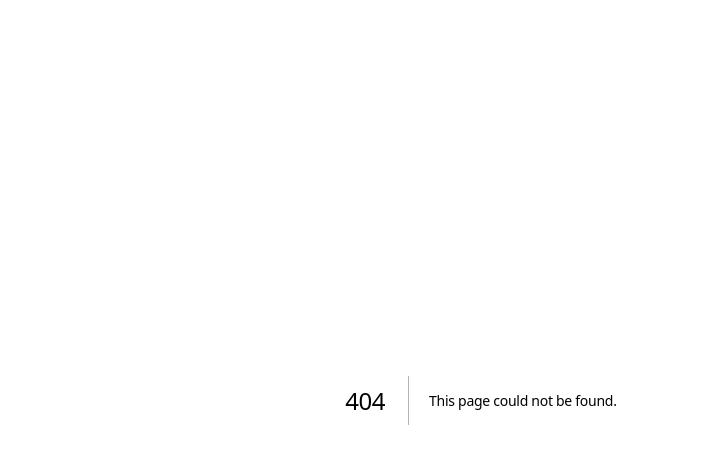
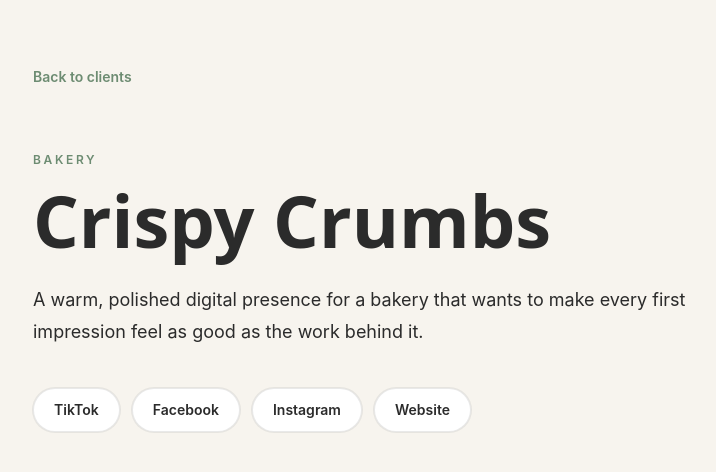
Before and after one commit to Lesego-Sindane/KindredSystems-website, a Next.js app: page /kindredsystems-crispycrumbs in a window 1280 px wide. Before the commit this address had no page. Shown: the top 472 px of the page, without its empty margins (159-875 px from the left). Built offline with nearby package versions, Linux system fonts and the light colour scheme.

Commit message:
clients crispy crumbs

```diff
--- /dev/null
+++ b/app/kindredsystems-crispycrumbs/page.tsx
@@ -0,0 +1,42 @@
+import Link from "next/link";
+
+const links = [
+  ["TikTok", "https://www.tiktok.com/@crispycrumbs_za"],
+  ["Facebook", "https://www.facebook.com/profile.php?id=61592838853091"],
+  ["Instagram", "https://www.instagram.com/crispycrumbs_za/"],
+  ["Website", "https://crispycrumbs.co.za"]
+];
+
+export default function CrispyCrumbsPage() {
+  return (
+    <main className="min-h-screen bg-porcelain px-5 py-10 text-ink sm:px-8 sm:py-16">
+      <div className="mx-auto max-w-4xl">
+        <Link href="/#clients" className="text-sm font-semibold text-forest transition hover:text-sage">
+          Back to clients
+        </Link>
+
+        <section className="mt-16 max-w-3xl">
+          <p className="text-xs font-semibold uppercase tracking-[0.22em] text-sage">Bakery</p>
+          <h1 className="mt-4 text-5xl font-semibold tracking-normal sm:text-7xl">Crispy Crumbs</h1>
+          <p className="mt-7 max-w-2xl text-lg leading-8 text-ink/72">
+            A warm, polished digital presence for a bakery that wants to make every first impression feel as good as the work behind it.
+          </p>
+
+          <div className="mt-10 flex flex-wrap gap-3">
+            {links.map(([label, href]) => (
+              <a
+                key={label}
+                href={href}
+                target="_blank"
+                rel="noreferrer"
+                className="inline-flex min-h-11 items-center rounded-full border border-ink/10 bg-white px-5 text-sm font-semibold text-ink shadow-line transition hover:-translate-y-0.5 hover:border-forest/30"
+              >
+                {label}
+              </a>
+            ))}
+          </div>
+        </section>
+      </div>
+    </main>
+  );
+}
--- a/app/page.tsx
+++ b/app/page.tsx
@@ -1,7 +1,7 @@
 "use client";
 
 import Image from "next/image";
-import { useState } from "react";
+import Link from "next/link";
 
 const whatsappNumber = "27693368407";
 const whatsappMessage = encodeURIComponent(
@@ -169,32 +169,6 @@ const clients = [
     facebook: "https://www.facebook.com/profile.php?id=61592838853091",
     instagram: "https://www.instagram.com/crispycrumbs_za/",
     website: "https://crispycrumbs.co.za"
-  },
-  {
-    name: "Client name two",
-    category: "Local business",
-    description:
-      "Clearer customer touchpoints and practical systems that make it easier to respond quickly, stay organised, and look the part.",
-    logo: "CN",
-    image: null,
-    imageAlt: "",
-    tiktok: "#",
-    facebook: "#",
-    instagram: "#",
-    website: "#"
-  },
-  {
-    name: "Client name three",
-    category: "Growing team",
-    description:
-      "A considered foundation for growth, bringing the brand, booking flow, and behind-the-scenes operations into better alignment.",
-    logo: "CN",
-    image: null,
-    imageAlt: "",
-    tiktok: "#",
-    facebook: "#",
-    instagram: "#",
-    website: "#"
   }
 ];
 
@@ -385,8 +359,6 @@ function Button({
 }
 
 export default function Home() {
-  const [selectedClient, setSelectedClient] = useState(0);
-
   return (
     <main className="min-h-screen overflow-hidden bg-porcelain text-ink">
       <header className="fixed inset-x-0 top-0 z-40 overflow-hidden border-b border-ink/10 bg-porcelain/90 backdrop-blur-xl">
@@ -562,60 +534,26 @@ export default function Home() {
 
           <div className="mt-12 grid gap-5 md:grid-cols-3">
             {clients.map((client, index) => (
-              <button
+              <Link
                 key={client.name}
-                type="button"
-                onClick={() => setSelectedClient(index)}
-                aria-pressed={selectedClient === index}
-                className={`group text-left transition duration-200 ${selectedClient === index ? "-translate-y-1" : "hover:-translate-y-1"}`}
+                href="/kindredsystems-crispycrumbs"
+                className="group text-left transition duration-200 hover:-translate-y-1"
               >
-                <div className={`relative flex aspect-[1.35/1] items-end overflow-hidden rounded-[1.5rem] border p-6 shadow-line ${selectedClient === index ? "border-forest/40 bg-forest" : "border-ink/10 bg-porcelain"}`}>
+                <div className="relative flex aspect-[1.35/1] items-end overflow-hidden rounded-[1.5rem] border border-ink/10 bg-porcelain p-6 shadow-line transition group-hover:border-forest/40 group-hover:bg-forest">
                   {client.image ? (
                     <Image src={client.image} alt={client.imageAlt} fill className="object-cover opacity-25 mix-blend-multiply" />
                   ) : null}
                   <div className="relative flex h-14 w-14 items-center justify-center rounded-2xl bg-white text-lg font-semibold text-forest shadow-soft">
                     {client.logo}
                   </div>
-                  <span className={`absolute right-6 top-6 text-xs font-semibold uppercase tracking-[0.2em] ${selectedClient === index ? "text-white/65" : "text-sage"}`}>
+                  <span className="absolute right-6 top-6 text-xs font-semibold uppercase tracking-[0.2em] text-sage transition group-hover:text-white/65">
                     0{index + 1}
                   </span>
                 </div>
                 <p className="mt-5 text-xs font-semibold uppercase tracking-[0.2em] text-sage">{client.category}</p>
                 <h3 className="mt-2 text-2xl font-semibold text-ink">{client.name}</h3>
-              </button>
+              </Link>
             ))}
-          </div>
-
-          <div className="mt-8 grid gap-8 rounded-[1.75rem] border border-ink/10 bg-linen p-7 shadow-soft sm:p-10 lg:grid-cols-[0.8fr_1.2fr] lg:items-center">
-            <div>
-              <p className="text-xs font-semibold uppercase tracking-[0.22em] text-sage">{clients[selectedClient].category}</p>
-              <h3 className="mt-4 text-3xl font-semibold text-ink sm:text-4xl">{clients[selectedClient].name}</h3>
-            </div>
-            <div>
-              <p className="max-w-2xl text-lg leading-8 text-ink/72">{clients[selectedClient].description}</p>
-              <div className="mt-7 flex flex-wrap gap-3">
-                <a href={clients[selectedClient].tiktok} target="_blank" rel="noreferrer" aria-label={`${clients[selectedClient].name} on TikTok`} className="inline-flex min-h-11 items-center gap-2 rounded-full bg-forest px-4 text-sm font-semibold text-white transition hover:-translate-y-0.5 hover:bg-[#0f3932]">
-                  <TikTokIcon />
-                  TikTok
-                  <ExternalLinkIcon className="h-3.5 w-3.5" />
-                </a>
-                <a href={clients[selectedClient].facebook} target="_blank" rel="noreferrer" aria-label={`${clients[selectedClient].name} on Facebook`} className="inline-flex min-h-11 items-center gap-2 rounded-full border border-ink/10 bg-white px-4 text-sm font-semibold text-ink transition hover:-translate-y-0.5 hover:border-forest/30">
-                  <FacebookIcon className="h-4 w-4" />
-                  Facebook
-                  <ExternalLinkIcon className="h-3.5 w-3.5" />
-                </a>
-                <a href={clients[selectedClient].instagram} target="_blank" rel="noreferrer" aria-label={`${clients[selectedClient].name} on Instagram`} className="inline-flex min-h-11 items-center gap-2 rounded-full border border-ink/10 bg-white px-4 text-sm font-semibold text-ink transition hover:-translate-y-0.5 hover:border-forest/30">
-                  <InstagramIcon className="h-4 w-4" />
-                  Instagram
-                  <ExternalLinkIcon className="h-3.5 w-3.5" />
-                </a>
-                <a href={clients[selectedClient].website} target="_blank" rel="noreferrer" className="inline-flex min-h-11 items-center gap-2 rounded-full border border-ink/10 bg-white px-4 text-sm font-semibold text-ink transition hover:-translate-y-0.5 hover:border-forest/30">
-                  <GlobeIcon />
-                  Website
-                  <ExternalLinkIcon className="h-3.5 w-3.5" />
-                </a>
-              </div>
-            </div>
           </div>
         </div>
       </section>
```
Also changed, not shown: public/images/Crispy crumbs logo.png (added), public/images/crispy crumbs logo bg removed.png (added).
